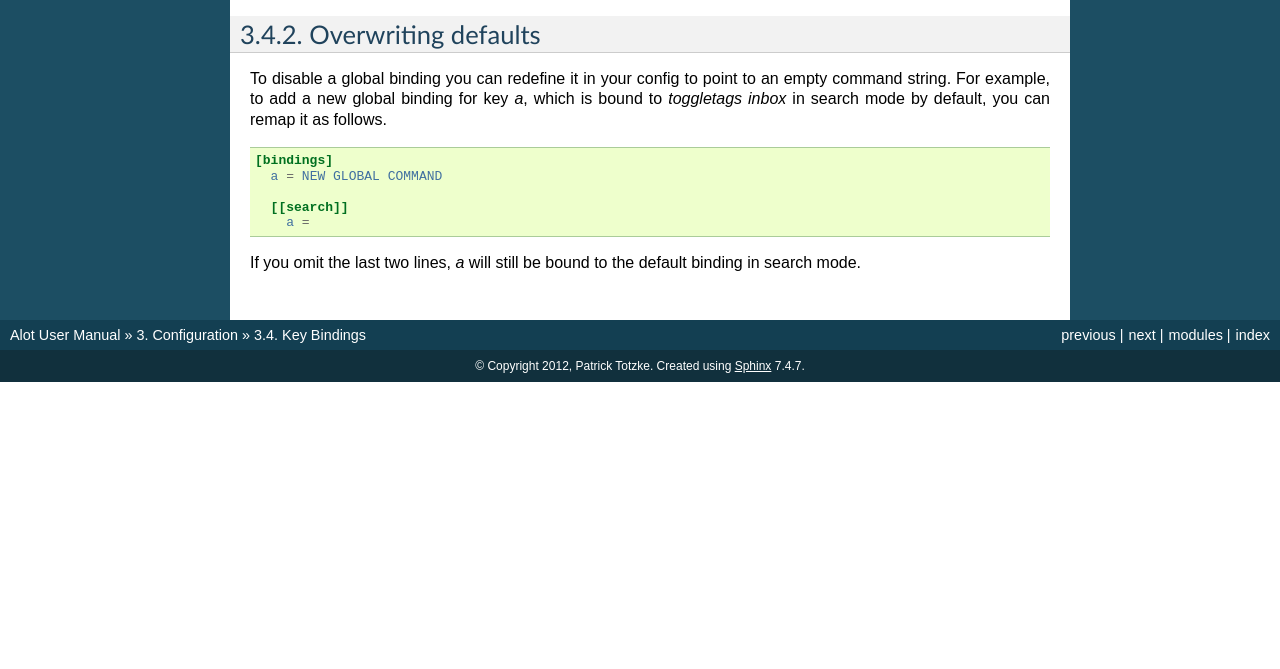
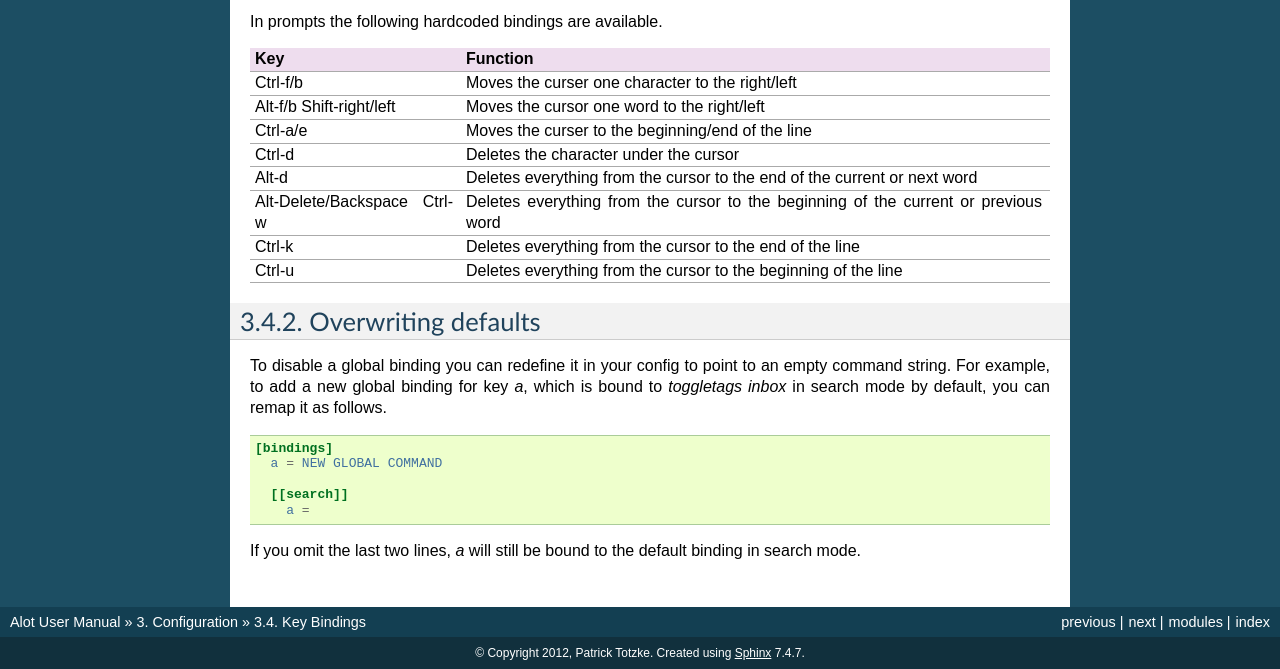
Before and after one commit to pazz/alot, a Sphinx documentation site: the page built from docs/source/configuration/key_bindings.rst, in a window 1280 px wide, cut to the strip 689-1358 px from the top of the page. Built offline with Sphinx 7.4.7, drawn with Linux system fonts in a browser that asks for light colours; before the commit the page ends 1071 px from its top, so only the background shows below that.

Commit message:
Document prompt key bindings

```diff
--- a/docs/source/configuration/key_bindings.rst
+++ b/docs/source/configuration/key_bindings.rst
@@ -39,6 +39,21 @@ User-defined bindings are combined with the default bindings listed below.
 .. literalinclude:: ../../../alot/defaults/default.bindings
   :language: ini
 
+In prompts the following hardcoded bindings are available.
+
+=========================== ========
+Key                         Function
+=========================== ========
+Ctrl-f/b                    Moves the curser one character to the right/left
+Alt-f/b Shift-right/left    Moves the cursor one word to the right/left
+Ctrl-a/e                    Moves the curser to the beginning/end of the line
+Ctrl-d                      Deletes the character under the cursor
+Alt-d                       Deletes everything from the cursor to the end of the current or next word
+Alt-Delete/Backspace Ctrl-w Deletes everything from the cursor to the beginning of the current or previous word
+Ctrl-k                      Deletes everything from the cursor to the end of the line
+Ctrl-u                      Deletes everything from the cursor to the beginning of the line
+=========================== ========
+
 Overwriting defaults
 --------------------
 
```
